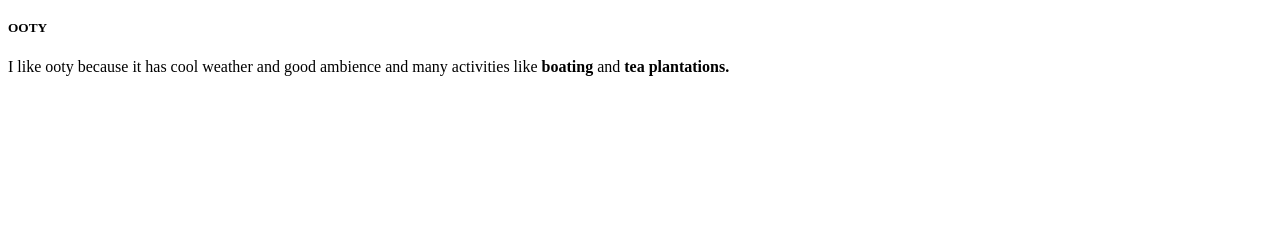
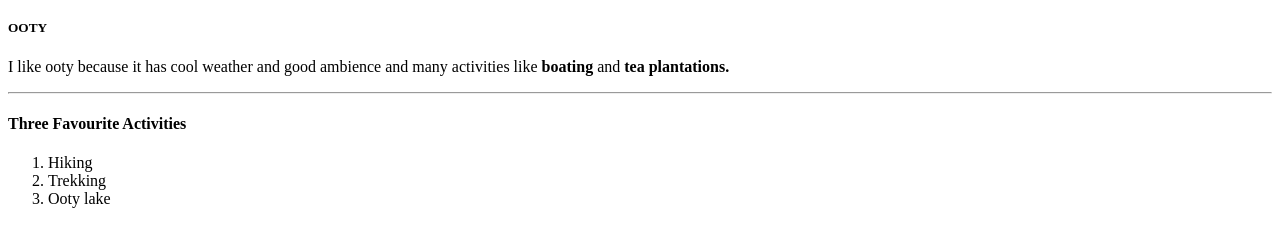
Before and after one commit to 44-563-WebApps-F23/44563-webapps-f23-assignment3-revanthappasani, a plain HTML site: page index.html in a window 1280 px wide. Shown: the part 61-308 px from the top of the page. Drawn offline with Linux system fonts and the light colour scheme.

Commit message:
added actvities in ooty

```diff
--- a/index.html
+++ b/index.html
@@ -8,5 +8,12 @@
 <h5>OOTY</h5>
 <p>I like ooty because it has cool weather and good ambience and
     many activities like <b>boating</b> and  <b>tea plantations.</b> </p>
+<hr>
+<h4>Three Favourite Activities</h4>
+<ol type="1">
+    <li>Hiking</li>
+    <li>Trekking</li>
+    <li>Ooty lake</li>
+  </ol>
 </body>
 </html>
```
